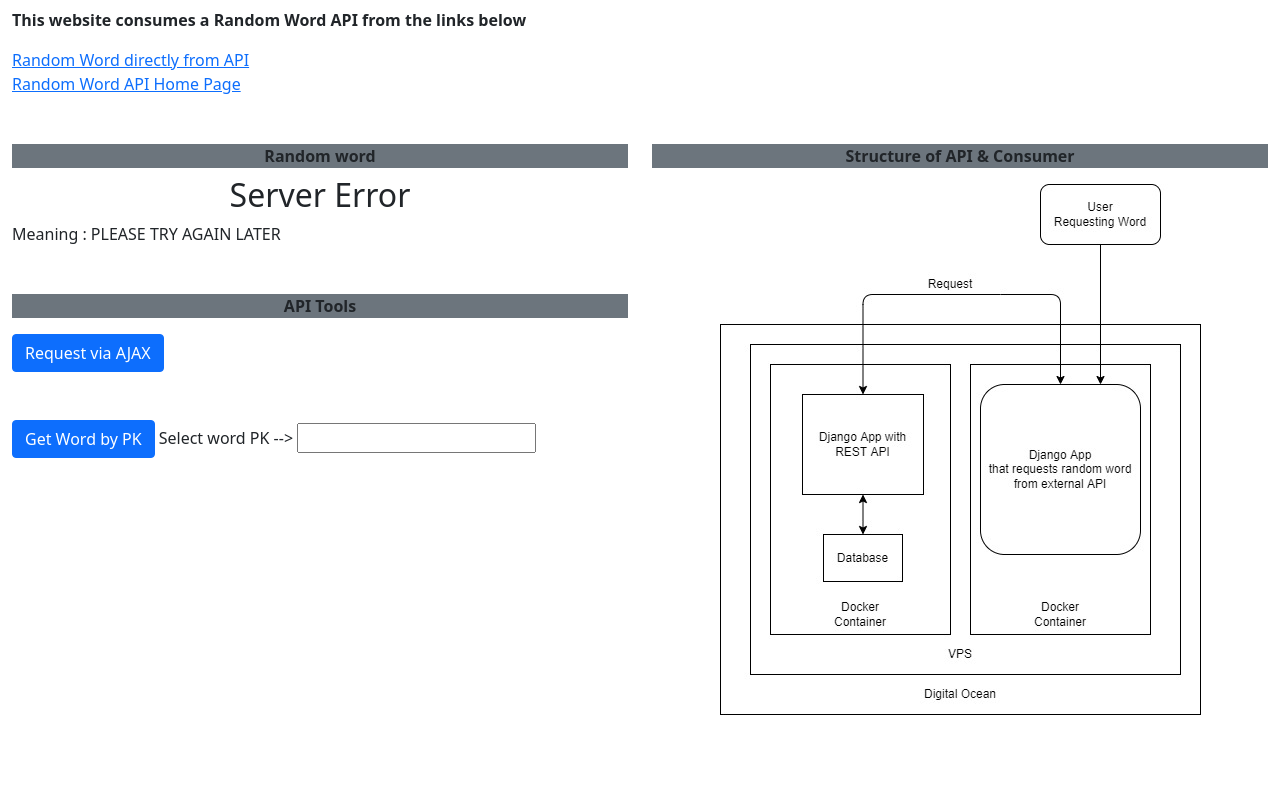
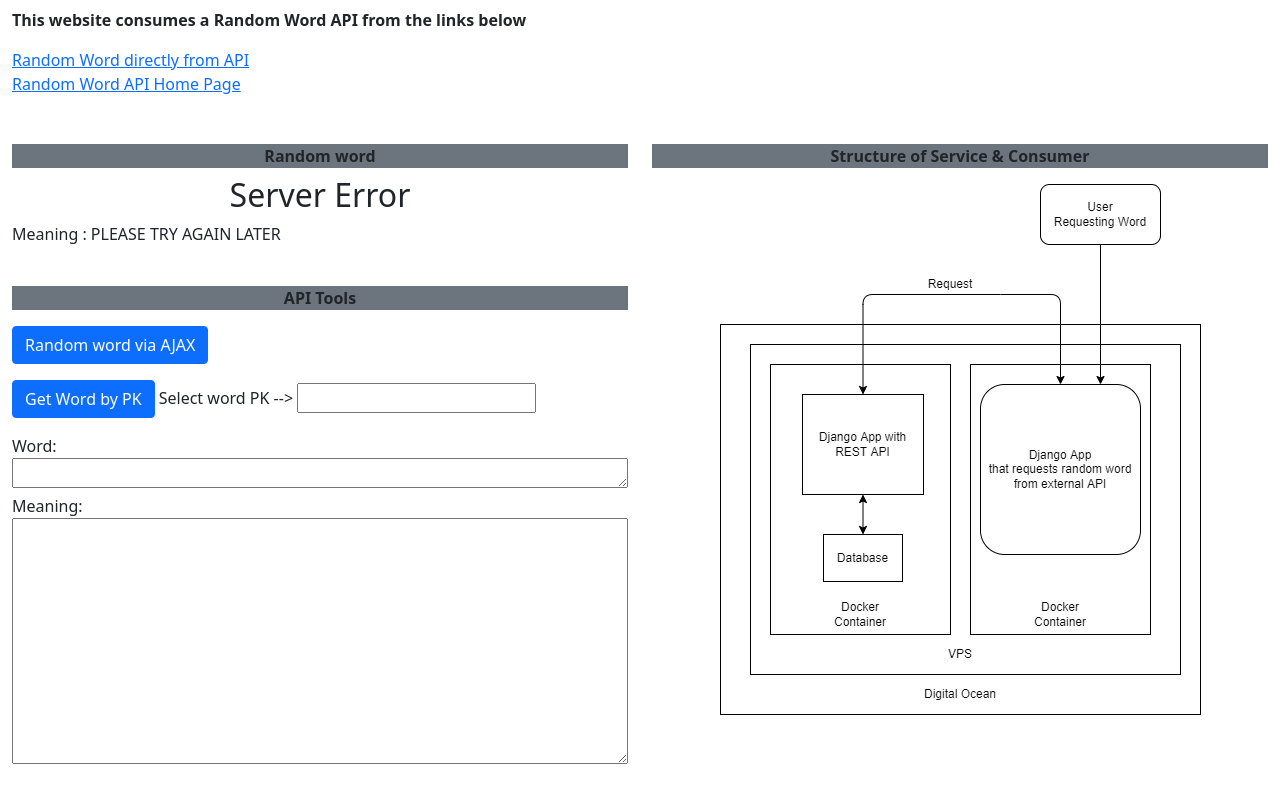
Before and after one commit to KelvinHere/apiconsumer, a Django app: page / in a window 1280 px wide. Shown: the part 56-850 px from the top of the page. Before the commit the page ends 771 px from the top, so only its background shows below. Run offline with Django 4.2, Linux system fonts and the light colour scheme.

Commit message:
STYLE: Overhaul API tools html + css to be more user friendly

```diff
--- a/app/home/templates/home/index.html
+++ b/app/home/templates/home/index.html
@@ -4,6 +4,7 @@
 {% block content %}
     <div class="container-fluid">
         <div class="row">
+            <!--- Website INFO & links --->
             <div class="col-12 mt-2 mb-5">
                 <p><b>This website consumes a Random Word API from the links below</b></p>
                 <a href="http://46.101.13.65:8000/word">Random Word directly from API</a>
@@ -12,39 +13,50 @@
             </div>
         </div>
         <div class="row">
-            <div class="col-lg-6 col-sm-12">
+            <div class="col-lg-6 col-sm-12 random-word">
                 <div class="row">
-                    <div class="col-12">
+                    <!--- Automatically Retrieved Random Word --->
+                    <div class="col-12 mb-4">
                         <div class="bg-secondary">
                             <p class="text-center mb-0"><b>Random word</b></p>
                         </div>
-                        <div class="bg-white p-0 mt-2 mb-5">
+                        <div class="bg-white p-0 mt-2">
                             <h2 class="text-center">{{api_result.word.title}}</h2>
                             <p>Meaning : {{api_result.meaning}}</p>
                         </div>
                     </div>
-                    <div class="col-12">
+                    <!--- API Tools --->
+                    <div class="col-12 mb-4 api-tools">
                         <div class="bg-secondary">
                             <p class="text-center"><b>API Tools</b></p>
                         </div>
-                        <div class="bg-white p-0 mt-2 mb-5">
-                            <a onclick="ajaxRandomWord()" type="button" class="btn btn-primary">Request via AJAX</a>
+                        <!-- Random Word -->
+                        <div class="bg-white p-0 mt-2 mb-2">
+                            <a onclick="ajaxRandomWord()" type="button" class="btn btn-primary">Random word via AJAX</a>
                             <p id="ajax-random-word"></p>
                         </div>
-                        <div class="bg-white p-0 mt-2 mb-5">
+                        <!-- Random Word by PK -->
+                        <div class="bg-white p-0 mt-2 mb-3">
                             <span>
                                 <a onclick="wordByPK()" type="button" class="btn btn-primary">Get Word by PK</a>
                                 <span>Select word PK --> </span>
                                 <input type="number" id="specific-word-pk" name="specific-word-pk" min="1">
                             </span>
-                            <p id="ajax-specific-word-pk"></p>
+                        </div>
+                        <!-- Word Details -->
+                        <div class="retreived-word-information">
+                            <label for="word-text-area">Word:</label>
+                            <textarea name="word-text-area" rows="1" id="word-text-area"></textarea>
+                            <label for="word-meaning-text-area">Meaning:</label>
+                            <textarea name="word-meaning-text-area" rows="10" id="word-meaning-text-area"></textarea>
                         </div>
                     </div>
                 </div>
             </div>
             <div class="col-lg-6 col-sm-12">
+                <!--- Structure of service image --->
                 <div class="bg-secondary">
-                    <p class="text-center mb-0"><b>Structure of API & Consumer</b></p>
+                    <p class="text-center mb-0"><b>Structure of Service & Consumer</b></p>
                 </div>
                 <div class="mt-3">
                     <img src="{{ STATIC_URL }}images/layout.jpg" alt="layout of service" class="img-fluid mx-auto d-block">
@@ -66,17 +78,33 @@
                 data:{
                 },
                 success: function(json_response){
-                    $('#ajax-random-word').empty();
-                    $('#ajax-random-word').text(JSON.stringify(json_response));
+                    $('#word-text-area').val(json_response.word);
+                    $('#word-meaning-text-area').val(json_response.meaning);
                 },
             });
         };
 
         /* Request specific word via ajax */
         function wordByPK() {
-            let pk = $("#specific-word-pk").val();
+            var pk = $("#specific-word-pk").val();
             $.ajax({
                 type:"GET",
+                url:"/word_by_pk/",
+                data:{
+                    'pk' : pk
+                },
+                success: function(json_response){
+                    $('#word-text-area').val(json_response.word);
+                    $('#word-meaning-text-area').val(json_response.meaning);
+                },
+            })
+        }
+
+        /* Update word */
+        function updateWord(pk, word, meaning) {
+            var pk = $("#specific-word-pk").val();
+            $.ajax({
+                type:"POST",
                 url:"/word_by_pk/",
                 data:{
                     'pk' : pk
--- /dev/null
+++ b/app/static/css/base.css
@@ -0,0 +1,4 @@
+#word-text-area,
+#word-meaning-text-area {
+    width: 100%;
+}
```
